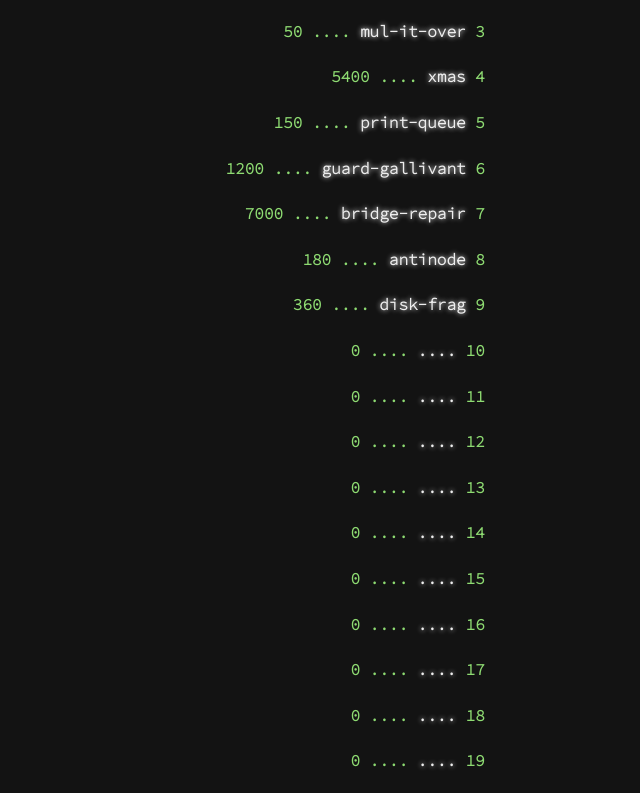
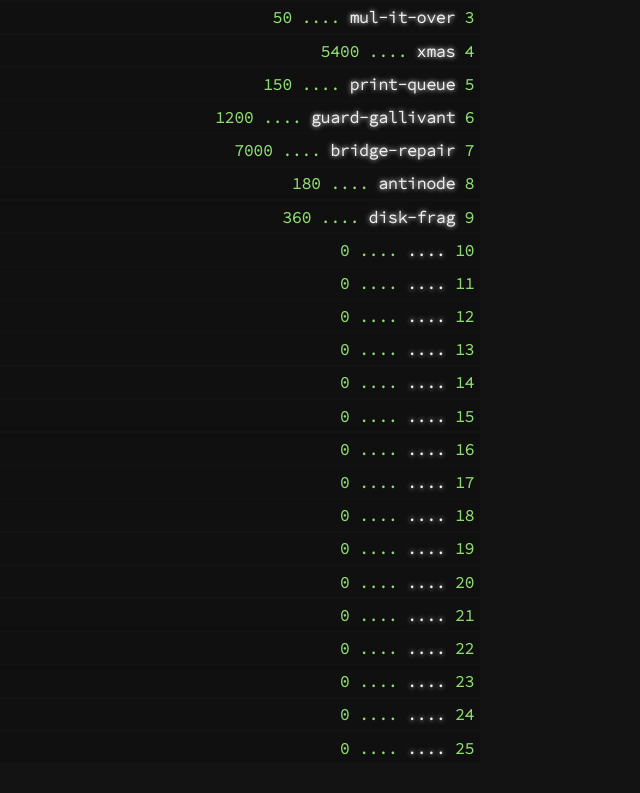
Before and after one commit to an-alch3mist/Advent, a plain HTML site: page index.html in a window 1280 px wide. Shown: the top 793 px of the page, without its empty margins (640-1280 px from the left). Drawn offline with Linux system fonts and the light colour scheme.

Commit message:
Update style.css

```diff
--- a/root/static/style.css
+++ b/root/static/style.css
@@ -7,7 +7,7 @@
 	--black: #101010;
 	--white: #eaeaea;
 	--border: #aaa;
-	--hover: #102b10;
+	--hover: #101510;
 
 	--code: #aeaeae;
 
@@ -127,41 +127,14 @@ textarea
 }
 
 
-.link
-{
-	display: block;
 
-	padding: 0.3rem;
-	margin-top: 1rem;
-	background-color: var(--back);
-}
-
-
-.desc
-{
-	display: inline-block;
-	width: calc(100vw - 10rem);
-
-	color: var(--g);
-	font-size: 1rem;
-	font-weight: bold;
-	text-align: right;
-
-	text-decoration: none !imp;
-	user-select: none;
+/*	user-select: none;*/
 
 /*	border: 1px solid var(--border);*/
 /*	box-shadow: rgba(0, 0, 0, 1) 0px 0 18px 6px;*/
 /*	z-index: 100;*/
 
 /*	animation: blink-border 4s ease-in-out infinite;*/
-}
-
-.link:hover
-{
-	background-color: var(--hover);
-}
-
 
 
 
@@ -171,4 +144,46 @@ textarea
 }
 
 
+.link
+{
+    display: flex;
+    justify-content: space-between;
+
+    width: calc(100vw - 20rem);
+    margin: 0.1rem auto;
+    padding: 0.3rem;
+
+	text-decoration: none;
+    background-color: var(--black);
+    border: 0.5px dotted transparent;
+}
+
+
+.link:hover
+{
+    border: 0.5px dashed var(--g) ;
+	background-color: var(--hover);
+}
+
+
+.time
+{
+	color: var(--g);
+	font-weight: bold;
+    width: 4ch; /* Width to fit up to 4 characters */
+    text-align: left; /* Left align the numbers */
+}
+
+.desc
+{
+	color: var(--g);
+	font-weight: bold;
+    flex-grow: 1;
+    text-align: right; /* Right align the description */
+}
+
+
+
+
+
 .hide { display: none !imp; }
```
